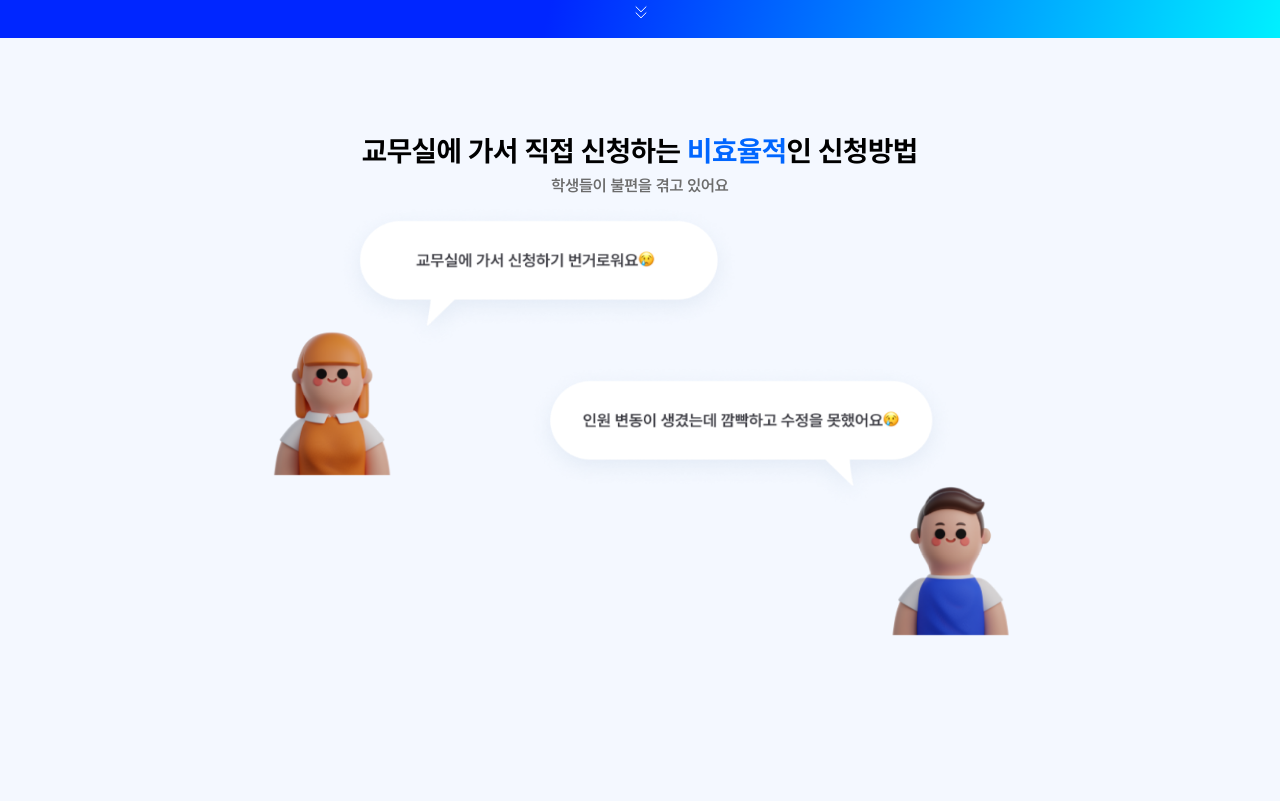
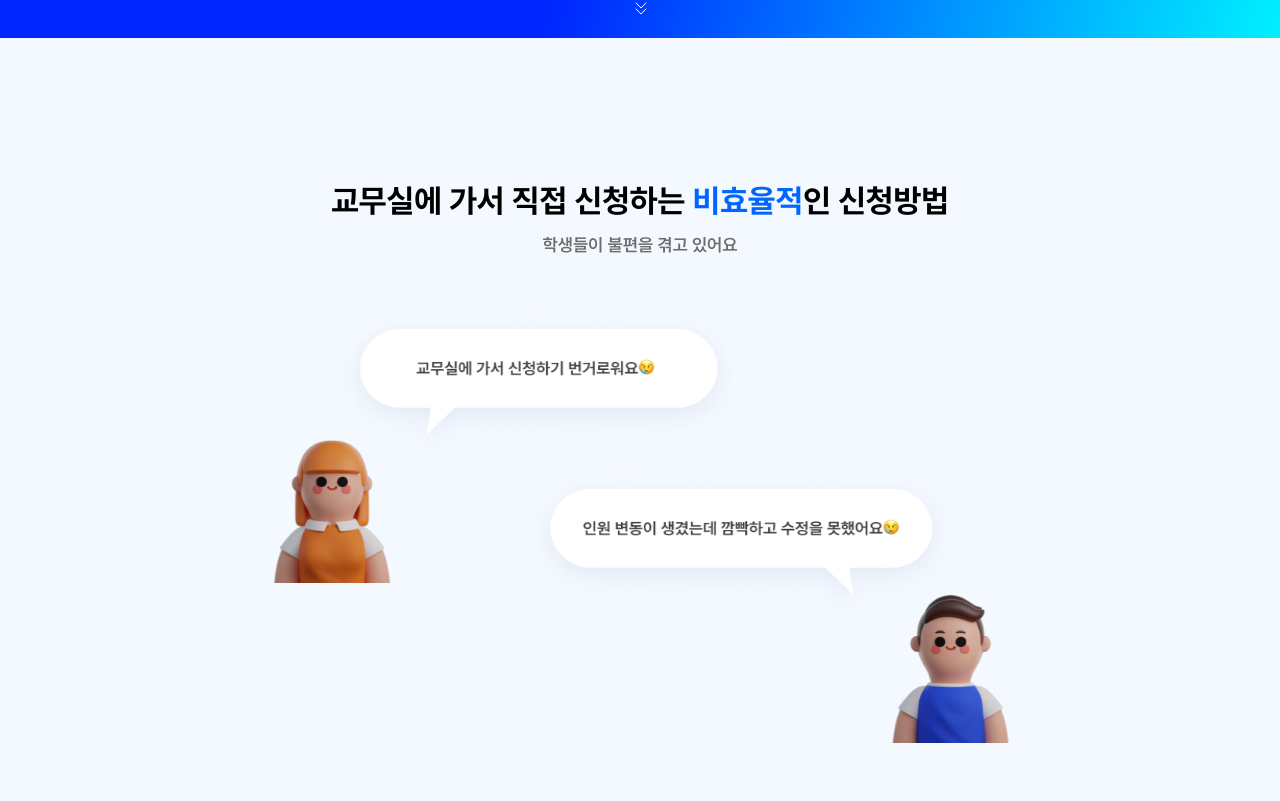
Before and after one commit to GSM-MSG/Hi-v2-FrontEnd, a Next.js app: page / in a window 1280 px wide. Shown: the part 759-1560 px from the top of the page. Built offline with nearby package versions, Linux system fonts and the light colour scheme; no server answers; what @msg-team/gauth-react would draw is missing.

Commit message:
:lipstick: Update home ui

```diff
--- a/components/HomePage/FuntionBox.tsx
+++ b/components/HomePage/FuntionBox.tsx
@@ -5,13 +5,13 @@ import HiFunctionIcon3 from '@/assets/png/HiFunctionIcon3.png'
 import Image from 'next/image'
 import { FunctionBoxProps } from '@/types/components/FunctionBox'
 
-const FunctionBoxContainer = styled.div`
+const FunctionBoxBlock = styled.div`
   display: flex;
   flex-direction: column;
   background-color: #ffffff;
   border-radius: 10px;
-  width: 18.7rem;
-  height: 23.5rem;
+  width: 19rem;
+  height: 24rem;
   display: flex;
   flex-direction: column;
   align-items: center;
@@ -33,27 +33,27 @@ const FunctionBoxContainer = styled.div`
     margin-top: 1.3rem;
     font-weight: 400;
     color: #606060;
-    font-size: 1rem;
-    width: 10.8rem;
+    font-size: 1.025rem;
+    width: 11rem;
     text-align: center;
   }
 `
 
 function FuntionBox({ number, title, description }: FunctionBoxProps) {
   return (
-    <FunctionBoxContainer>
+    <FunctionBoxBlock>
       {number === 1 && (
-        <Image src={HiFunctionIcon1} alt='Hi 기능1' width={130} height={120} />
+        <Image src={HiFunctionIcon1} alt='Hi 기능1' width={140} height={130} />
       )}
       {number === 2 && (
-        <Image src={HiFunctionIcon2} alt='Hi 기능2' width={130} height={120} />
+        <Image src={HiFunctionIcon2} alt='Hi 기능2' width={140} height={130} />
       )}
       {number === 3 && (
-        <Image src={HiFunctionIcon3} alt='Hi 기능3' width={130} height={120} />
+        <Image src={HiFunctionIcon3} alt='Hi 기능3' width={140} height={130} />
       )}
       <h3>{title}</h3>
       <p>{description}</p>
-    </FunctionBoxContainer>
+    </FunctionBoxBlock>
   )
 }
 
--- a/components/HomePage/index.tsx
+++ b/components/HomePage/index.tsx
@@ -5,7 +5,7 @@ import HiTalkGirl from '@/assets/png/HiTalkGirl.png'
 import HiTalkBoy from '@/assets/png/HiTalkBoy.png'
 import Image from 'next/image'
 import FuntionBox from './FuntionBox'
-import Button from '../Common/Button'
+import Button from '../common/Button'
 import Header from '../Header'
 
 function HomePage() {
--- a/components/HomePage/style.ts
+++ b/components/HomePage/style.ts
@@ -102,7 +102,7 @@ export const ScrollIcon = styled.div`
 export const HomeSection2 = styled.div`
   width: 100vw;
   padding: 0 18vw;
-  height: 100vh;
+  height: 110vh;
   background-color: #f4f8ff;
   display: flex;
   flex-direction: column;
@@ -114,12 +114,13 @@ export const IntroductoryTextBox2 = styled.div`
   display: flex;
   flex-direction: column;
   align-items: center;
+  margin: 3rem 0;
 
   h2 {
-    font-size: 1.8rem;
+    font-size: 2rem;
     color: #000000;
     font-weight: 700;
-    margin-bottom: 0.5rem;
+    margin-bottom: 0.9rem;
 
     span {
       color: #0066ff;
@@ -128,7 +129,7 @@ export const IntroductoryTextBox2 = styled.div`
 
   p {
     color: #6c6c6c;
-    font-size: 1rem;
+    font-size: 1.1rem;
     font-weight: 600;
   }
 `
@@ -199,8 +200,8 @@ export const HomeSection4 = styled.div`
 `
 
 export const FunctionIntroductoryBox = styled.div`
-  margin-top: 4rem;
-  width: 60rem;
+  margin-top: 2.5rem;
+  width: 100%;
   display: flex;
   justify-content: space-between;
 `
--- a/components/ReservationPage/ReservationModal/Page/MemberSelection/index.tsx
+++ b/components/ReservationPage/ReservationModal/Page/MemberSelection/index.tsx
@@ -4,13 +4,13 @@ import {
   SubTitle,
   Title,
   TitleBox,
-} from '@/components/Common/Modal/Title'
+} from '@/components/common/Modal/Title'
 import { useEffect } from 'react'
 import { useForm } from 'react-hook-form'
 import { ModalPage } from '@/atoms/atom'
 import * as S from './style'
 import { useSetRecoilState } from 'recoil'
-import Button from '@/components/Common/Button'
+import Button from '@/components/common/Button'
 import useFetch from '@/hooks/useFetch'
 import { UserListType } from '@/types/components/UserListType'
 
```
